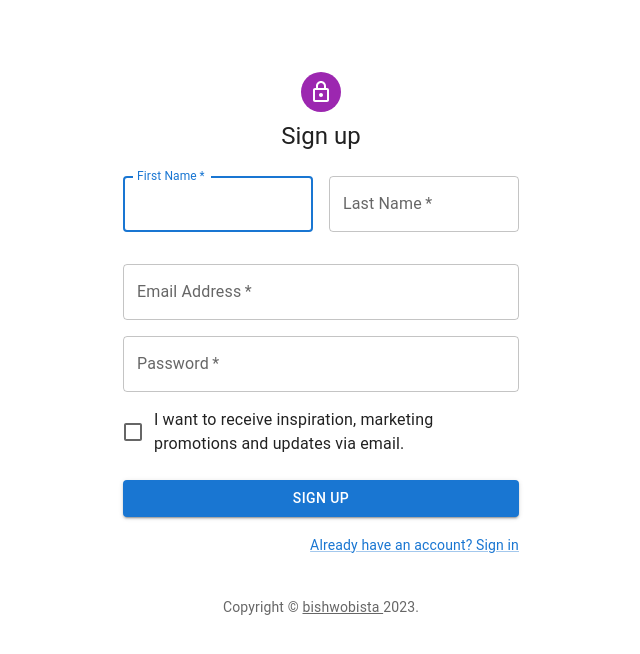
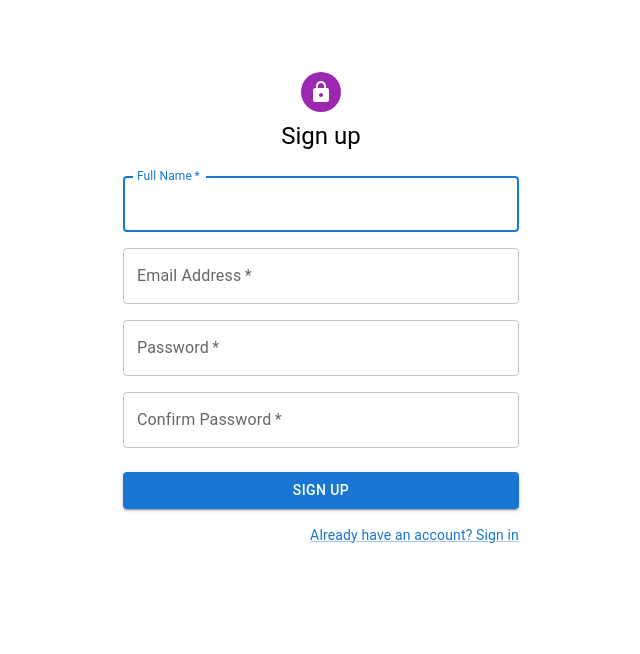
Before and after one commit to bishwobista/mern-jwt-auth, a React (Vite) app in the folder client/: page /signup in a window 1280 px wide. Shown: the top 654 px of the page, without its empty margins (319-959 px from the left). Built offline with nearby package versions, Linux system fonts and the light colour scheme.

Commit message:
form validate

```diff
--- a/client/package.json
+++ b/client/package.json
@@ -12,6 +12,7 @@
   "dependencies": {
     "@emotion/react": "^11.11.0",
     "@emotion/styled": "^11.11.0",
+    "@hookform/devtools": "^4.3.1",
     "@mui/icons-material": "^5.11.16",
     "@mui/material": "^5.13.4",
     "react": "^18.2.0",
--- a/client/src/pages/SignIn.jsx
+++ b/client/src/pages/SignIn.jsx
@@ -1,56 +1,32 @@
 import * as React from "react";
-import Avatar from "@mui/material/Avatar";
 import Button from "@mui/material/Button";
-import CssBaseline from "@mui/material/CssBaseline";
 import TextField from "@mui/material/TextField";
-import FormControlLabel from "@mui/material/FormControlLabel";
-import Checkbox from "@mui/material/Checkbox";
 import Link from "@mui/material/Link";
 import Grid from "@mui/material/Grid";
+import Avatar from '@mui/material/Avatar';
+import LockIcon from '@mui/icons-material/Lock';
 import Box from "@mui/material/Box";
-import LockOutlinedIcon from "@mui/icons-material/LockOutlined";
 import Typography from "@mui/material/Typography";
 import Container from "@mui/material/Container";
-import { createTheme, ThemeProvider } from "@mui/material/styles";
 import { useForm } from "react-hook-form";
-import Singup from "./SignUp";
-import e from "cors";
+import {DevTool} from "@hookform/devtools";
 
-function Copyright(props) {
-  return (
-    <Typography
-      variant="body2"
-      color="text.secondary"
-      align="center"
-      {...props}
-    >
-      {"Copyright © "}
-      <Link color="inherit" href="https://bishwobista.com.np/" target="_blank">
-        Bishwo Bista
-      </Link>{" "}
-      {new Date().getFullYear()}
-      {"."}
-    </Typography>
-  );
-}
 
-const defaultTheme = createTheme();
 
 export default function SignIn() {
-
-  const {
-    register,
-    handleSubmit,
-    formState: {errors},
-  } = useForm();
-
-  const onSubmit = (data) => console.log(data);
-
+  const form = useForm({
+    defaultValues: {
+      email: "",
+      password: "",
+    },
+  });
+  const {register, handleSubmit, formState, control} = form;
+  const {errors} = formState;
+  const onSubmit = data =>  console.log(data);
 
   return (
-    <ThemeProvider theme={defaultTheme}>
+    <>
     <Container component="main" maxWidth="xs">
-        <CssBaseline />
       <Box
         sx={{
           marginTop: 8,
@@ -59,17 +35,13 @@ export default function SignIn() {
           alignItems: "center",
         }}
       >
-          <Avatar sx={{ m: 1, bgcolor: "secondary.main" }}>
-            <LockOutlinedIcon />
+        <Avatar sx={{ m: 1, bgcolor: 'secondary.main' }}>
+            <LockIcon />
           </Avatar>
         <Typography component="h1" variant="h5">
           Sign in
         </Typography>
-          <Box
-            component="form"
-            onSubmit={handleSubmit(onSubmit)}
-            sx={{ mt: 1 }}
-          >
+        <Box component="form" onSubmit={handleSubmit(onSubmit)} noValidate>
           <TextField
             margin="normal"
             required
@@ -79,18 +51,12 @@ export default function SignIn() {
             name="email"
             autoComplete="email"
             autoFocus
-              {...register(
-                "email",
-                { required: true },
-                {
-                  pattern:
-                    /^(([^<>()[\]\\.,;:\s@"]+(\.[^<>()[\]\\.,;:\s@"]+)*)|(".+"))@((\[[0-9]\d{0,3}\.[0-9]\d{0,3}\.[0-9]\d{0,3}\.[0-9]\d{0,3}\])|(([a-zA-Z\-0-9]+\.)+[a-zA-Z]{2,}))$/,
-                },
-                { message: "Invalid Email" }
-              )}
+            {...register("email", {
+              required: "Email is required",
+            })}
+            error={!!errors.email}
+            helperText={errors?.email?.message}
           />
-            {e.errors && <TextField>{e.errors.message}</TextField>}
-
           <TextField
             margin="normal"
             required
@@ -100,24 +66,13 @@ export default function SignIn() {
             type="password"
             id="password"
             autoComplete="current-password"
-              {...register(
-                "password",
-                { required: true },
-                { minLength: 8 },
-                { maxLength: 20 },
-                { pattern: /^(?=.*[A-Za-z])(?=.*\d)[A-Za-z\d]{8,}$/ },
-                {
-                  message:
-                    "Password must contain at least 8 characters, one letter and one number",
-                }
-              )}
+            {...register("password", {
+              required: "Password is required",
+            })}
+            error={!!errors.password}
+            helperText={errors?.password?.message}
           />
-            <p>{errors.password?.message}</p>
 
-            {/* <FormControlLabel
-              control={<Checkbox value="remember" color="primary" />}
-              label="Remember me"
-            /> */}
           <Button
             type="submit"
             fullWidth
@@ -126,22 +81,18 @@ export default function SignIn() {
           >
             Sign In
           </Button>
-            {/* <Grid container>
-              <Grid item xs>
-                <Link href="#" variant="body2">
-                  Forgot password?
-                </Link>
-              </Grid>
+          <Grid container>
             <Grid item>
-                <Link href="/signup" variant="body2">
+              <Link href="/SignUp" variant="body2">
                 {"Don't have an account? Sign Up"}
               </Link>
             </Grid>
-            </Grid> */}
+          </Grid>
         </Box>
+        <DevTool control={control} />
       </Box>
-        <Copyright sx={{ mt: 8, mb: 4 }} />
     </Container>
-    </ThemeProvider>
+
+    </>
   );
 }
--- a/client/src/pages/Signup.jsx
+++ b/client/src/pages/Signup.jsx
@@ -1,51 +1,20 @@
-import * as React from 'react';
+import * as React from "react";
+import Button from "@mui/material/Button";
+import TextField from "@mui/material/TextField";
+import Link from "@mui/material/Link";
+import Grid from "@mui/material/Grid";
 import Avatar from '@mui/material/Avatar';
-import Button from '@mui/material/Button';
-import CssBaseline from '@mui/material/CssBaseline';
-import TextField from '@mui/material/TextField';
-import FormControlLabel from '@mui/material/FormControlLabel';
-import Checkbox from '@mui/material/Checkbox';
-import Link from '@mui/material/Link';
-import Grid from '@mui/material/Grid';
-import Box from '@mui/material/Box';
-import LockOutlinedIcon from '@mui/icons-material/LockOutlined';
-import Typography from '@mui/material/Typography';
-import Container from '@mui/material/Container';
-import { createTheme, ThemeProvider } from '@mui/material/styles';
+import LockIcon from '@mui/icons-material/Lock';
+import Box from "@mui/material/Box";
+import Typography from "@mui/material/Typography";
+import Container from "@mui/material/Container";
 import { useForm } from "react-hook-form";
 
-function Copyright(props) {
+export default function SignUp() {
+  const { register, handleSubmit } = useForm();
   return (
-    <Typography variant="body2" color="text.secondary" align="center" {...props}>
-      {'Copyright © '}
-      <Link color="inherit" href="https://bishwobista.com.np/">
-bishwobista      </Link>{' '}
-      {new Date().getFullYear()}
-      {'.'}
-    </Typography>
-  );
-}
+      <Container component="main" maxWidth="xs">
 
-// TODO remove, this demo shouldn't need to reset the theme.
-
-const defaultTheme = createTheme();
-
-export default function SignUp() {
-  // const handleSubmit = (event) => {
-    // event.preventDefault();
-    // const data = new FormData(event.currentTarget);
-    // console.log({
-    //   email: data.get('email'),
-    //   password: data.get('password'),
-    // });
-  // };
-  const { register, handleSubmit, formState: {errors} } = useForm();
-  const onSubmit = (data) => console.log(data);
-
-  return (
-    <ThemeProvider theme={defaultTheme}>
-      <Container component="main" maxWidth="xs">
-        <CssBaseline />
         <Box
           sx={{
             marginTop: 8,
@@ -55,37 +24,25 @@ export default function SignUp() {
           }}
         >
           <Avatar sx={{ m: 1, bgcolor: 'secondary.main' }}>
-            <LockOutlinedIcon />
+            <LockIcon />
           </Avatar>
           <Typography component="h1" variant="h5">
             Sign up
           </Typography>
-          <Box component="form"  onSubmit={handleSubmit(onSubmit)} sx={{ mt: 3 }}>
+          <Box component="form" noValidate onSubmit={handleSubmit} sx={{ mt: 3 }}>
             <Grid container spacing={2}>
-              <Grid item xs={12} sm={6}>
+              <Grid item xs={12}>
                 <TextField
-                  autoComplete="given-name"
-                  name="firstName"
+                  autoComplete="full-name"
+                  name="fullName"
                   required
                   fullWidth
-                  id="firstName"
-                  label="First Name"
+                  id="fullName"
+                  label="Full Name"
                   autoFocus
-                  {...register("firstName", { required: true })}
-                />
-                <p>{errors.firstName?.message}</p>
-              </Grid>
-              <Grid item xs={12} sm={6}>
-                <TextField
-                  required
-                  fullWidth
-                  id="lastName"
-                  label="Last Name"
-                  name="lastName"
-                  autoComplete="family-name"
-                  {...register("lastName", { required: true })}
                 />
               </Grid>
+
               <Grid item xs={12}>
                 <TextField
                   required
@@ -94,7 +51,6 @@ export default function SignUp() {
                   label="Email Address"
                   name="email"
                   autoComplete="email"
-                  {...register("email", { required: true })}
                 />
               </Grid>
               <Grid item xs={12}>
@@ -106,15 +62,20 @@ export default function SignUp() {
                   type="password"
                   id="password"
                   autoComplete="new-password"
-                  {...register("password", { required: true })}
                 />
               </Grid>
               <Grid item xs={12}>
-                <FormControlLabel
-                  control={<Checkbox value="allowExtraEmails" color="primary" />}
-                  label="I want to receive inspiration, marketing promotions and updates via email."
+                <TextField
+                  required
+                  fullWidth
+                  name="confirm-password"
+                  label="Confirm Password"
+                  type="password"
+                  id="confirm-password"
+                  autoComplete="confirm-password"
                 />
               </Grid>
+
             </Grid>
             <Button
               type="submit"
@@ -133,8 +94,6 @@ export default function SignUp() {
             </Grid>
           </Box>
         </Box>
-        <Copyright sx={{ mt: 5 }} />
       </Container>
-    </ThemeProvider>
   );
 }
```
Also changed, not shown: client/src/App.jsx (line endings or trailing spaces), 1 other file (tests, documents, lock files or other folders). Lines whose indentation alone changed are shown as unchanged.
